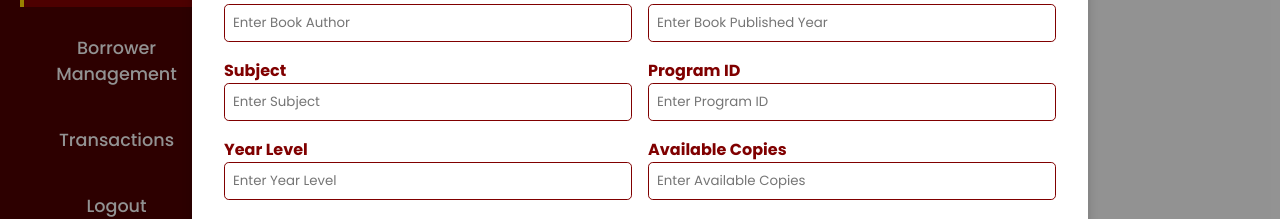
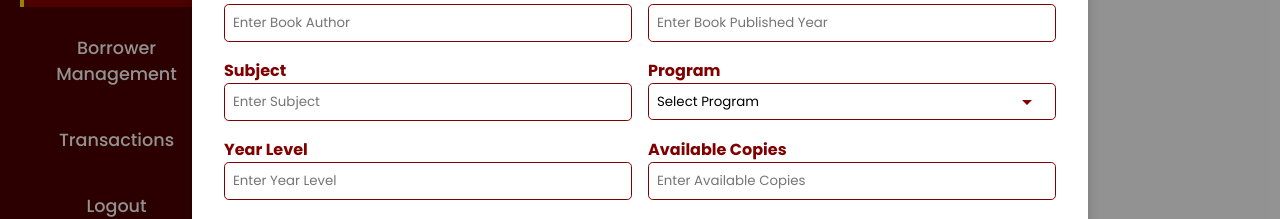
Before and after one commit to Ryuuiii/Library_Management, a React (Create React App) app in the folder frontend/: page /books in a window 1280 px wide. Both pictures are taken after typing "Sample" into the empty fields and a click on the button "+ Add New Book". Shown: the part 339-558 px from the top of the page. Built offline with nearby package versions, Linux system fonts and the light colour scheme; no server answers.

Commit message:
Change the input in select option

```diff
--- a/frontend/src/components/Forms/BookForm.js
+++ b/frontend/src/components/Forms/BookForm.js
@@ -141,15 +141,18 @@ const BookForm = ({onSubmit, onClose, initialData = {}, mode = 'add'}) => {
           </div>
 
           <div className="form-group">
-            <label>Program ID</label>
-            <input
-              type="text"
-              name="programID"
-              value={formData.programID || ""}
-              onChange={handleChange}
-              placeholder="Enter Program ID"
-              required
-            />
+            <label>Program</label>
+              <select
+                name="programID"
+                value={formData.programID || ""}
+                onChange={handleChange}
+                required
+              >
+            <option value="">Select Program</option>
+            <option value="BSCS">BSCS</option>
+            <option value="BSIT">BSIT</option>
+            <option value="BSEMC">BSEMC</option>
+              </select>
           </div>
 
           <div className="form-group">
--- a/frontend/src/components/Forms/TransactionForm.js
+++ b/frontend/src/components/Forms/TransactionForm.js
@@ -91,7 +91,10 @@ const TransactionForm = ({ onSubmit, onClose, initialData = {}, mode = 'add' })
 
           <div className="form-group">
             <label>Transaction Type</label>
-            <select name="transactionType" value={formData.transactionType} onChange={handleChange}>
+            <select
+              name="transactionType"
+              value={formData.transactionType} onChange={handleChange}
+            >
               <option value="">Select Transaction Type</option>
               <option value="Borrow Book">Borrow Book</option>
               <option value="Return Book">Return Book</option>
@@ -130,16 +133,21 @@ const TransactionForm = ({ onSubmit, onClose, initialData = {}, mode = 'add' })
             />
           </div>
 
-          <div className="form-group">
+
+
+          <div className='form-group'>
             <label>Status</label>
-            <input
-              type="text"
+            <select
               name="status"
               value={formData.status}
               onChange={handleChange}
-              placeholder="Enter Status"
               required
-            />
+            >
+              <option value="">Select Status</option>
+              <option value="borrowed">Borrowed</option>
+              <option value="returned">Returned</option>
+              <option value="overdue">Overdue</option>
+            </select>
           </div>
 
           <button type="button" className="cancel-btn" onClick={onClose}>Cancel</button>
```
